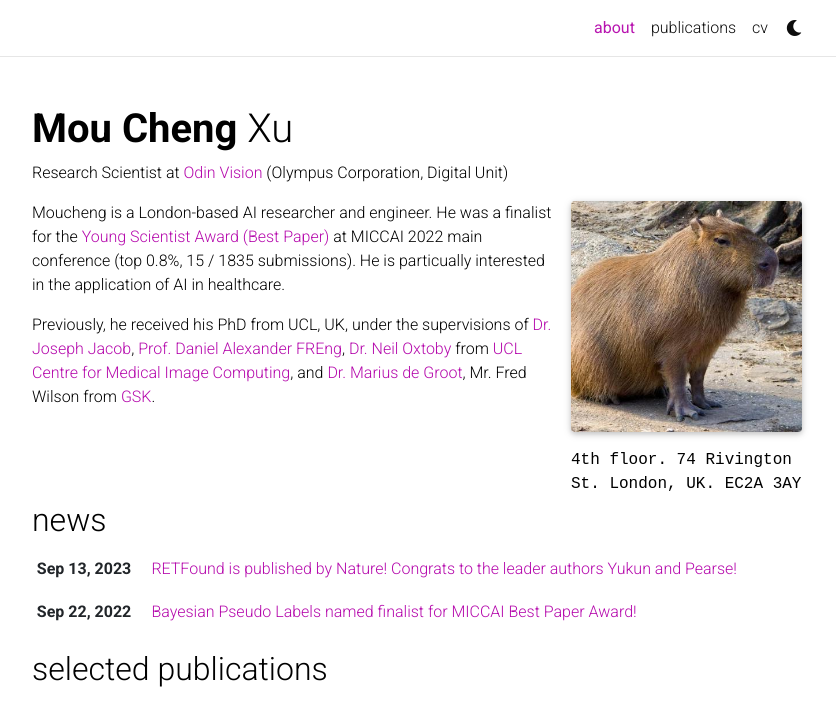
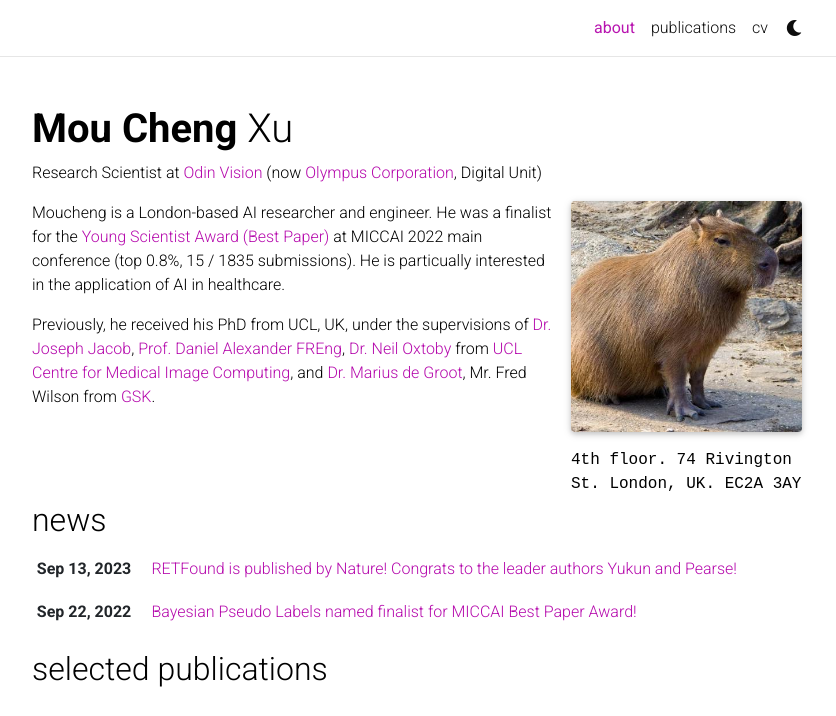
Before and after one commit to moucheng2017/moucheng2017.github.io, a Jekyll site: the page built from _pages/about.md, in a window 1280 px wide and 986 px high, cut to the strip 0-716 px from the top of the window. Shown: the whole strip, without its empty margins (223-1059 px from the left). Built offline with Jekyll 4.4.1, drawn with Linux system fonts in a browser that asks for light colours; comment, search, counter and statistics services are not loaded; a style sheet for code colours, icons or effects is not loaded.

Commit message:
Update about.md

```diff
--- a/_pages/about.md
+++ b/_pages/about.md
@@ -3,7 +3,7 @@
 title: about
 permalink: /
 <!-- subtitle: <a href='#'>Affiliations</a>. Address. Contacts. Moto. Etc. -->
-subtitle: Research Scientist at <a href='https://odin-vision.com/'>Odin Vision</a> (<now a href='https://www.olympus-global.com/'>Olympus Corporation</a>, Digital Unit)
+subtitle: Research Scientist at <a href='https://odin-vision.com/'>Odin Vision</a> (now <a href='https://www.olympus-global.com/'>Olympus Corporation</a>, Digital Unit)
 
 profile:
   align: right
```
